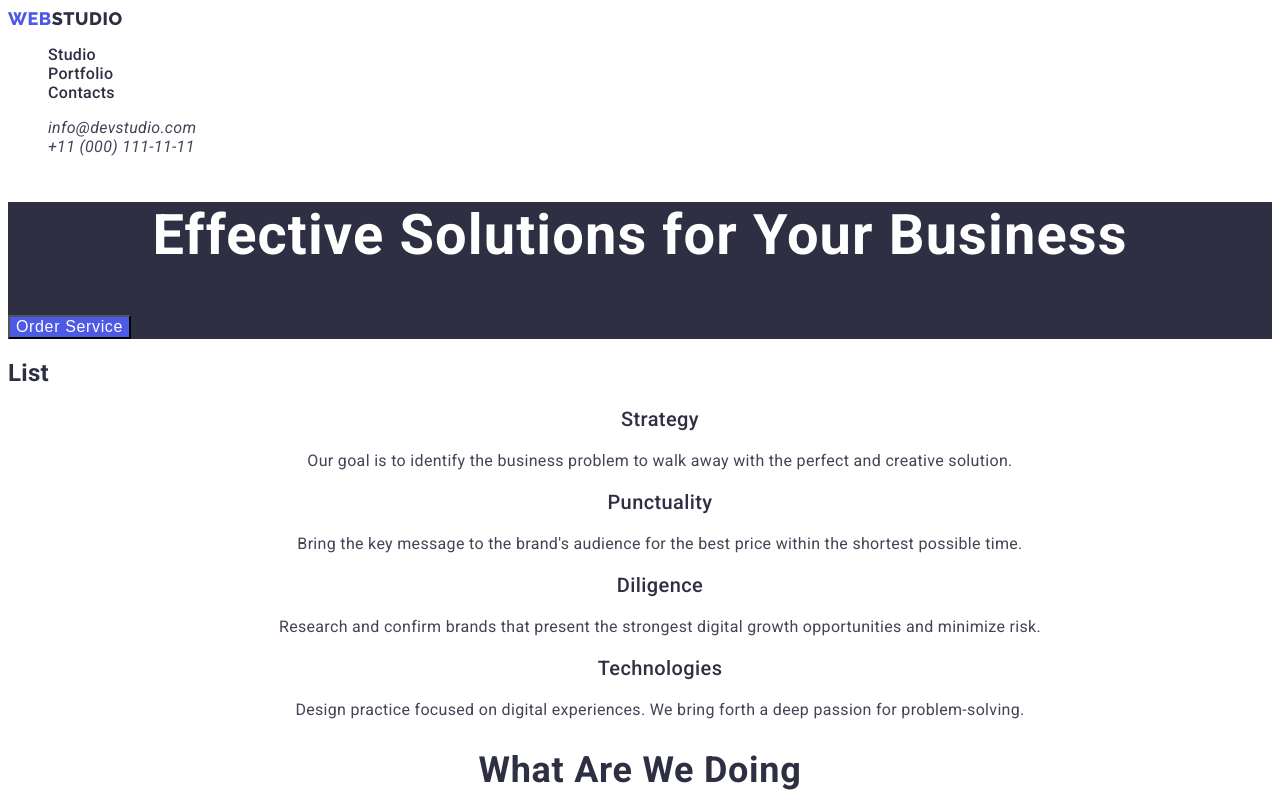
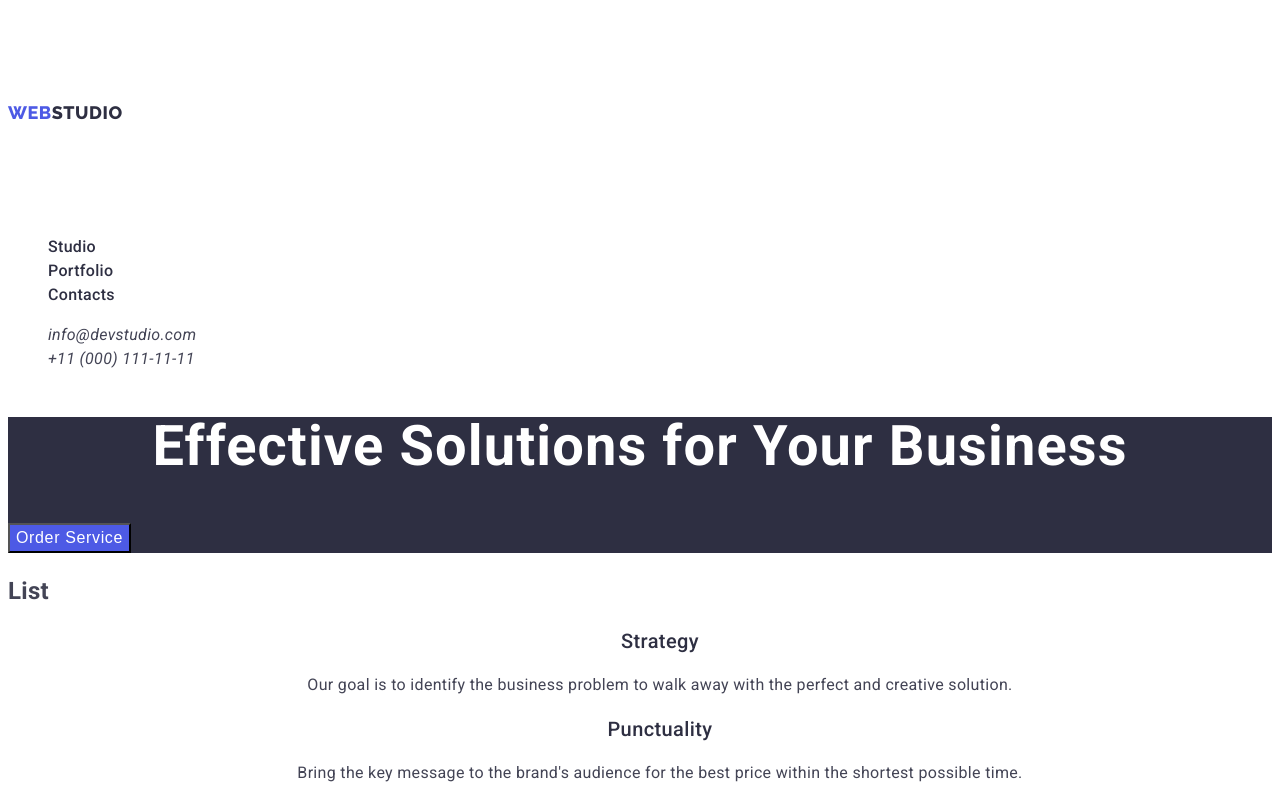
Before and after one commit to vkadi-budetak/goit-markup-hw-02, a plain HTML site: page index.html in a window 1280 px wide. Shown: the top 800 px of the page. Drawn offline with Linux system fonts and the light colour scheme.

Commit message:
update 1

```diff
--- a/css/styles.css
+++ b/css/styles.css
@@ -21,11 +21,12 @@
 */
 
 body {
-  font-family: var(--primary-font);
+  font-family: Roboto, sans-serif;
   font-size: 16px;
-  line-height: 1, 5;
+  line-height: 1.5;
   letter-spacing: 0.02em;
-  color: var(--main-txt-cl);
+  color: #434455;
+  background-color: #ffffff;
 }
 /* reset */
 .link {
@@ -40,15 +41,17 @@ body {
 .header-nav {
 }
 .header-logo {
-  font-family: var(--second-font);
+  font-family: Raleway, sans-serif;
   font-weight: 800;
   font-size: 18px;
-  line-height: 11, 7;
+  line-height: 11.7;
   display: flex;
   align-items: center;
   letter-spacing: 0.03em;
   text-transform: uppercase;
+  font-style: normal;
   color: var(--logo-txt-cl);
+
 }
 .logo-studio {
   color: var(--main-txt-cl);
@@ -59,7 +62,7 @@ body {
 .header-link {
   font-weight: 500;
   font-size: 16px;
-  line-height: 1, 5;
+  line-height: 1.5;
   color: var(--main-txt-cl);
 }
 
@@ -77,7 +80,7 @@ body {
   font-family: var(--primary-font);
   font-weight: 400;
   font-size: 16px;
-  line-height: 1, 5;
+  line-height: 1.5;
   letter-spacing: 0.02em;
   color: var(--text-txt-cl);
 }
@@ -91,10 +94,10 @@ body {
   background-color: var(--main-txt-cl);
 }
 .hero {
-  font-family: var(--primary-font);
+  font-family: Roboto, sans-serif;
   font-weight: 700;
   font-size: 56px;
-  line-height: 1, 07;
+  line-height: 1.07;
   letter-spacing: 0.02em;
   text-align: center;
   color: var(--btn-txt-cl);
@@ -112,9 +115,9 @@ body {
   font-family: inherit;
   font-weight: 500;
   font-size: 16px;
-  line-height: 1, 5;
+  line-height: 1.5;
   letter-spacing: 0.04em;
-  color: var(--btn-txt-cl);
+  color: #ffffff;
 }
 
 /* Section 1 */
@@ -125,17 +128,21 @@ body {
   font-family: var(--primary-font);
   font-weight: 500;
   font-size: 20px;
-  line-height: 1, 2;
+  line-height: 1.2;
   letter-spacing: 0.02em;
   text-align: center;
   color: var(--main-txt-cl);
 }
+.off {
+ overflow: hidden;
+}
+
 
 .subtitle-txt {
   font-family: var(--primary-font);
   font-weight: 400;
   font-size: 16px;
-  line-height: 1, 5;
+  line-height: 1.5;
   letter-spacing: 0.02em;
   text-align: center;
   color: var(--text-txt-cl);
@@ -145,12 +152,17 @@ body {
   font-family: var(--primary-font);
   font-weight: 700;
   font-size: 36px;
-  line-height: 11, 1;
+  line-height: 11.1;
   letter-spacing: 0.02em;
   text-align: center;
   text-transform: capitalize;
   color: var(--main-txt-cl);
 }
+/* Section  3*/
+.fons-ourteam {
+  background-color: var(--white-txt-cl);
+}
+
 /* Footer */
 .footer-logo {
   color: var(--white-txt-cl);
@@ -162,7 +174,7 @@ body {
   font-family: var(--primary-font);
   font-weight: 400;
   font-size: 16px;
-  line-height: 1, 5;
+  line-height: 1.5;
   letter-spacing: 0.02em;
   color: var(--white-txt-cl);
 }
@@ -172,7 +184,7 @@ body {
   font-family: inherit;
   font-weight: 500;
   font-size: 16px;
-  line-height: 1, 5;
+  line-height: 1.5;
   letter-spacing: 0.04em;
   color: var(--logo-txt-cl);
   background-color: var(--white-txt-cl);
@@ -188,7 +200,7 @@ body {
   font-family: var(--primary-font);
   font-weight: 500;
   font-size: 20px;
-  line-height: 1, 2;
+  line-height: 1.2;
   letter-spacing: 0.02em;
   color: var(--main-txt-cl);
 }
@@ -196,7 +208,7 @@ body {
   font-family: var(--primary-font);
   font-weight: 400;
   font-size: 16px;
-  line-height: 1, 5;
+  line-height: 1.5;
   letter-spacing: 0.02em;
   color: var(--text-txt-cl);
 }
--- a/index.html
+++ b/index.html
@@ -64,7 +64,7 @@
       </section>
       <!-- Section 1 -->
       <section>
-        <h2>List</h2>
+        <h2 class="off">List</h2>
         <ul class="list">
           <li>
             <h3 class="subtitle">Strategy</h3>
@@ -127,7 +127,7 @@
         </ul>
       </section>
       <!-- Section 3 -->
-      <section>
+      <section class="fons-ourteam">
         <h2 class="heading">Our Team</h2>
         <ul class="list">
           <li>
```
Also changed, not shown: portfolio.html (+8 -6 lines).
